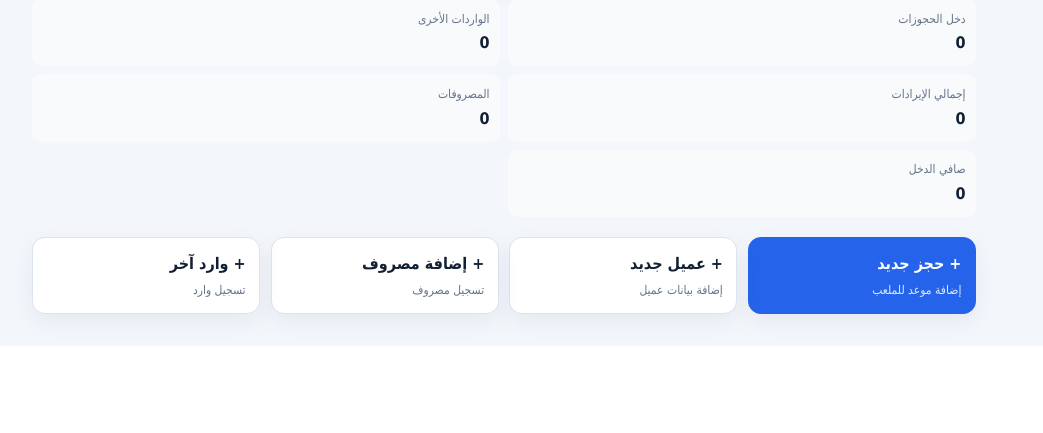
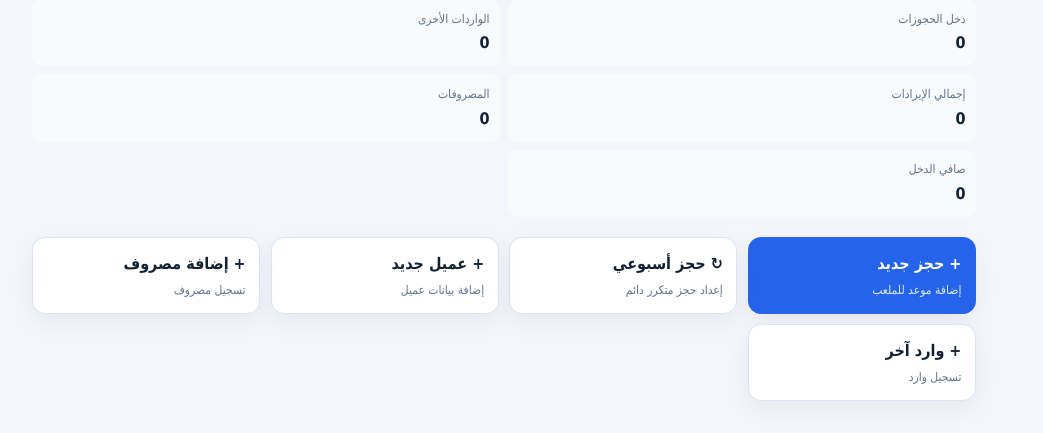
Before and after one commit to yvfdg55/stadium-management-system, a Flask app: page /admin in a window 1280 px wide. Shown: the part 868-1301 px from the top of the page, without its empty margins (0-1043 px from the left). Before the commit the page ends 1208 px from the top, so only its background shows below. Run offline with Flask 3, Linux system fonts and the light colour scheme; the visitor is signed in with stand-in values (Sample User, id 1); data comes from the database, SQL or seed files in the repository; data that the repository does not hold is empty.

Commit message:
Surface recurring booking on dashboard

```diff
--- a/templates/admin_home.html
+++ b/templates/admin_home.html
@@ -100,6 +100,7 @@
 
       <section class="quick-actions" aria-label="إجراءات سريعة">
         <a class="quick-action primary" href="{{ url_for('booking_new') }}"><strong>+ حجز جديد</strong><span>إضافة موعد للملعب</span></a>
+        <a class="quick-action recurring-action" href="{{ url_for('recurring_booking_new') }}"><strong>↻ حجز أسبوعي</strong><span>إعداد حجز متكرر دائم</span></a>
         <a class="quick-action" href="{{ url_for('client_new') }}"><strong>+ عميل جديد</strong><span>إضافة بيانات عميل</span></a>
         <a class="quick-action" href="{{ url_for('expense_new') }}"><strong>+ إضافة مصروف</strong><span>تسجيل مصروف</span></a>
         <a class="quick-action" href="{{ url_for('income_new') }}"><strong>+ وارد آخر</strong><span>تسجيل وارد</span></a>
```
